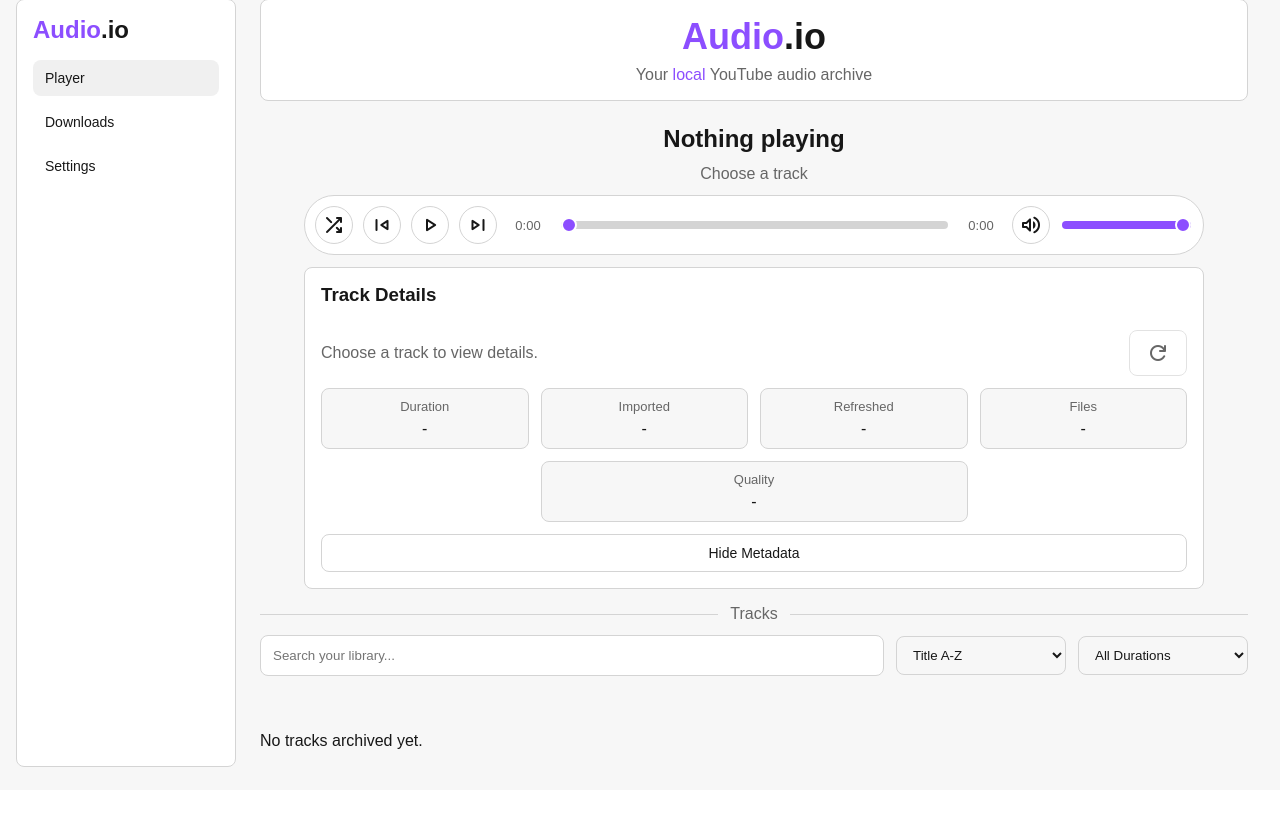
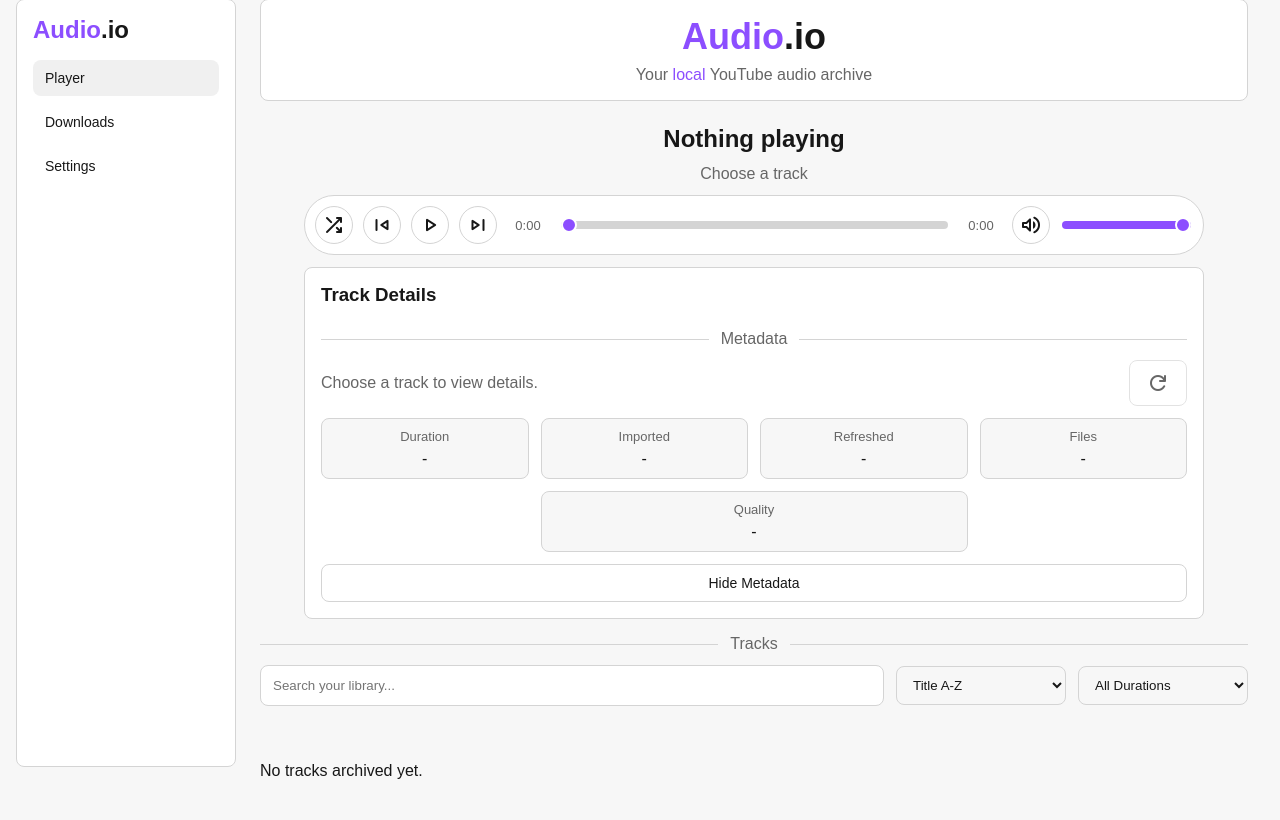
Before and after one commit to Cash8503/Audio.io, a Flask app: page / in a window 1280 px wide, after a click on "Show Metadata". Shown: the part 17-837 px from the top of the page. Before the commit the page ends 784 px from the top, so only its background shows below. Run offline with Flask 3, Linux system fonts and the light colour scheme; data that the repository does not hold is empty; parts of the project's set-up code (start-up, migrations or seed data) failed here and were passed over; some libraries are stand-ins or nearby versions.

Commit message:
Track metadata, appearance edits, custom audio player.

```diff
--- a/templates/player.html
+++ b/templates/player.html
@@ -107,8 +107,10 @@ block content %}
                 show more
             </button>
         </div>
-
         <div class="metadata-details" id="metadata-details" hidden>
+            <div class="dividing-header">
+                <span>Metadata</span>
+            </div>
             <div class="metadata-actions">
                 <p id="metadata-status" class="metadata-status" role="status">
                     Choose a track to view details.
```
